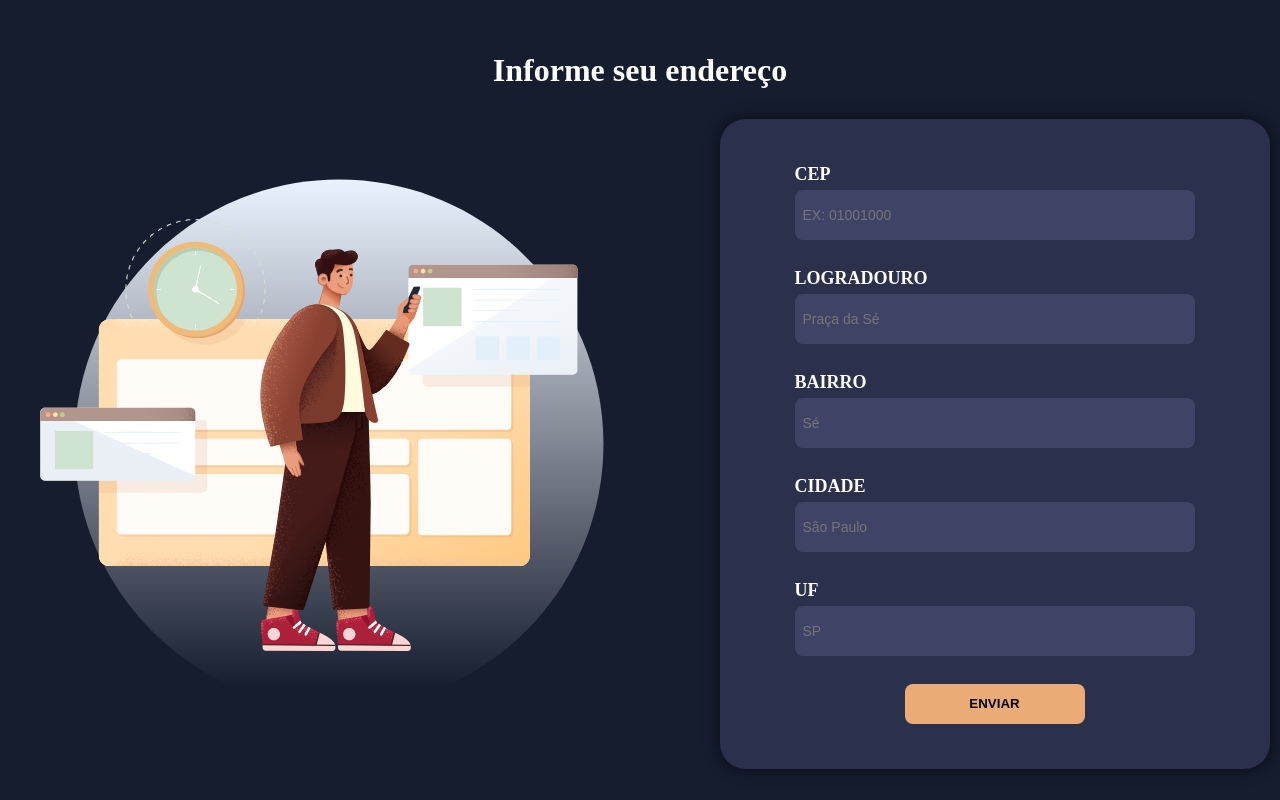
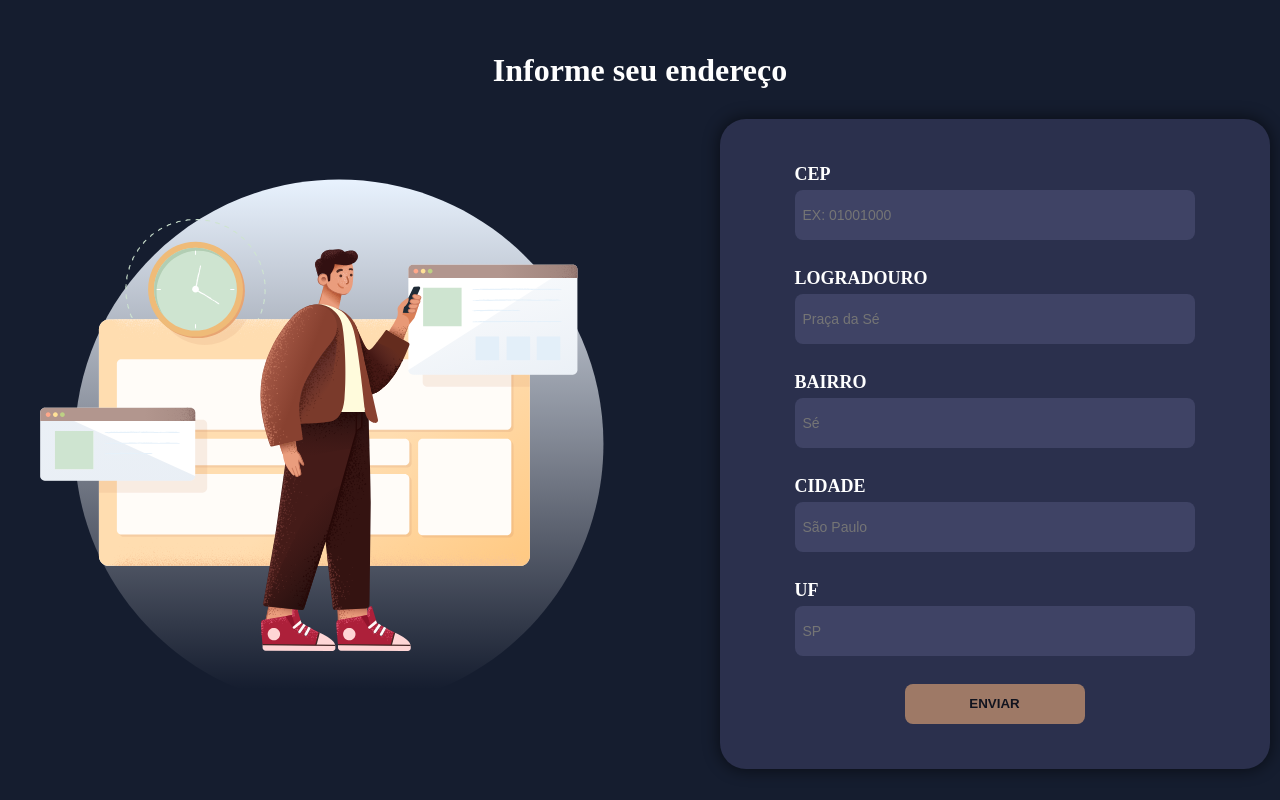
Before and after one commit to gabrielcarvalhogc/endereco-viacep, an Angular app: page /endereco in a window 1280 px wide. Built offline with nearby package versions, Linux system fonts and the light colour scheme.

Commit message:
feat: form input validations

```diff
--- a/src/app/components/form-component/form-component.component.html
+++ /dev/null
@@ -1,20 +0,0 @@
-<form [formGroup]="form">
-    <app-primary-input
-            inputName="CEP"
-            placeholder="EX: 01001000"
-            label="CEP"
-            id="cep"
-            formControlName="cep"
-            (change)="buscarEndereco()"
-    ></app-primary-input>
-    @for (item of infoList; track $index) {
-        <app-primary-input
-            [inputName]="item.name"
-            [placeholder]="item.placeholder"
-            [id]="item.name"
-            [label]="item.name"
-            [formControlName]="item.name"
-        ></app-primary-input>
-    }
-    <button type="submit">Enviar</button>
-</form>
--- a/src/app/components/form-component/form-component.component.ts
+++ /dev/null
@@ -1,62 +0,0 @@
-import { Component, forwardRef } from '@angular/core';
-import { FormControl, FormGroup, NG_VALUE_ACCESSOR, ReactiveFormsModule } from '@angular/forms';
-import { PrimaryInputComponent } from "../../components/primary-input/primary-input.component";
-import { EnderecoService } from '../../services/endereco.service';
-
-@Component({
-  selector: 'app-form-component',
-  standalone: true,
-  imports: [PrimaryInputComponent, ReactiveFormsModule],
-  templateUrl: './form-component.component.html',
-  styleUrl: './form-component.component.scss'
-})
-export class FormComponentComponent {
-  form: FormGroup;
-  endereco: any;
-  infoList = [
-    {
-      name: "logradouro",
-      placeholder: "Praça da Sé"
-    },
-    {
-      name: "bairro",
-      placeholder: "Sé"
-    },
-    {
-      name: "cidade",
-      placeholder: "São Paulo"
-    },
-    {
-      name: "uf",
-      placeholder: "SP"
-    }
-  ];
-
-  constructor(private enderecoService: EnderecoService) {
-    this.form = new FormGroup({
-      cep: new FormControl(''),
-      logradouro: new FormControl(''),
-      bairro: new FormControl(''),
-      cidade: new FormControl(''),
-      uf: new FormControl(''),
-    })
-  }
-
-  buscarEndereco() {
-    const cep = this.form.get('cep')?.value;
-
-    this.enderecoService.buscarEndereco(cep).subscribe({
-      next: data => {
-        this.endereco = data;
-
-        this.form.patchValue({
-          logradouro: data.logradouro,
-          bairro: data.bairro,
-          cidade: data.localidade,
-          uf: data.uf
-        });
-      },
-      error: e => console.error("Erro ao buscar o endereço ", e)
-    });
-  }
-}
--- /dev/null
+++ b/src/app/components/form/form.component.html
@@ -0,0 +1,33 @@
+<form [formGroup]="form" (ngSubmit)="onSubmit()">
+    <app-primary-input
+            inputName="CEP"
+            placeholder="EX: 01001000"
+            label="CEP"
+            id="cep"
+            formControlName="cep"
+            (change)="buscarEndereco()"
+    ></app-primary-input>
+    @if (cep?.invalid && (cep?.dirty || cep?.touched)) {
+        @if (cep?.hasError('required')) {
+            <small>O campo CEP é obrigatório</small>
+        } @else if (cep?.hasError('minlength') || cep?.hasError('maxlength')) {
+            <small>CEP deve ter 8 caracteres</small>
+        }
+    }
+
+    @for (item of infoList; track $index) {
+        <app-primary-input
+            [inputName]="item.name"
+            [placeholder]="item.placeholder"
+            [id]="item.name"
+            [label]="item.name"
+            [formControlName]="item.name"
+        ></app-primary-input>
+        @if (form.get(item.name)?.invalid && (form.get(item.name)?.dirty || form.get(item.name)?.touched)) {
+            @if (form.get(item.name)?.hasError('required')) {
+                <small>O campo {{item.name}} é obrigatório</small>
+            }
+        }
+    }
+    <button type="submit" [disabled]="form.invalid">Enviar</button>
+</form>
--- a/src/app/components/form-component/form-component.component.scss
+++ b/src/app/components/form/form.component.scss
@@ -10,6 +10,13 @@ form {
     height: 650px;
     justify-content: center;
     width: 550px;
+
+    small {
+        color: #ee3939;
+        padding: 6px;
+        font-size: 14px;
+        margin-top: -28px;
+    }
 
     button {
         background-color: $orange;
@@ -25,6 +32,11 @@ form {
 
     button:hover {
         box-shadow: 0 0 10px 2px $orange;
+    }
+
+    button:disabled {
+        cursor: not-allowed;
+        opacity: .6;
     }
 }
 
--- /dev/null
+++ b/src/app/components/form/form.component.ts
@@ -0,0 +1,68 @@
+import { Component, forwardRef } from '@angular/core';
+import { FormControl, FormGroup, ReactiveFormsModule, Validators } from '@angular/forms';
+import { PrimaryInputComponent } from "../primary-input/primary-input.component";
+import { EnderecoService } from '../../services/endereco.service';
+
+@Component({
+  selector: 'app-form-component',
+  standalone: true,
+  imports: [PrimaryInputComponent, ReactiveFormsModule],
+  templateUrl: './form.component.html',
+  styleUrl: './form.component.scss'
+})
+export class FormComponent {
+  form: FormGroup;
+  endereco: any;
+  infoList = [
+    {name: "logradouro",placeholder: "Praça da Sé"},
+    {name: "bairro",placeholder: "Sé"},
+    {name: "cidade",placeholder: "São Paulo"},
+    {name: "uf",placeholder: "SP"}
+  ];
+
+  constructor(private enderecoService: EnderecoService) {
+    this.form = new FormGroup({
+      cep: new FormControl('', [
+        Validators.required,
+        Validators.minLength(8),
+        Validators.maxLength(8)
+      ]),
+      logradouro: new FormControl('', Validators.required),
+      bairro: new FormControl('', Validators.required),
+      cidade: new FormControl('', Validators.required),
+      uf: new FormControl('', Validators.required),
+    })
+  }
+
+  buscarEndereco() {
+    const cep = this.form.get('cep')?.value;
+
+    this.enderecoService.buscarEndereco(cep).subscribe({
+      next: data => {
+        this.endereco = data;
+
+        this.form.patchValue({
+          logradouro: data.logradouro,
+          bairro: data.bairro,
+          cidade: data.localidade,
+          uf: data.uf
+        });
+      },
+      error: e => console.error("Erro ao buscar o endereço ", e)
+    });
+  }
+
+  onSubmit() {
+    if (this.form.valid) {
+      console.log('Formulário enviado com sucesso!', this.form.value);
+    } else {
+      console.log('O formulário possui erros.');
+    }
+  }
+
+  get cep() {return this.form.get('cep');}
+  get logradouro() { return this.form.get('logradouro'); }
+  get bairro() { return this.form.get('bairro'); }
+  get cidade() { return this.form.get('cidade'); }
+  get uf() { return this.form.get('uf'); }
+}
--- a/src/app/pages/cadastro-endereco/cadastro-endereco.component.ts
+++ b/src/app/pages/cadastro-endereco/cadastro-endereco.component.ts
@@ -1,10 +1,10 @@
 import { Component } from '@angular/core';
-import { FormComponentComponent } from "../../components/form-component/form-component.component";
+import { FormComponent } from "../../components/form/form.component";
 
 @Component({
   selector: 'app-cadastro-endereco',
   standalone: true,
-  imports: [FormComponentComponent],
+  imports: [FormComponent],
   templateUrl: './cadastro-endereco.component.html',
   styleUrl: './cadastro-endereco.component.scss'
 })
```
Also changed, not shown: 1 other file (tests, documents, lock files or other folders).
